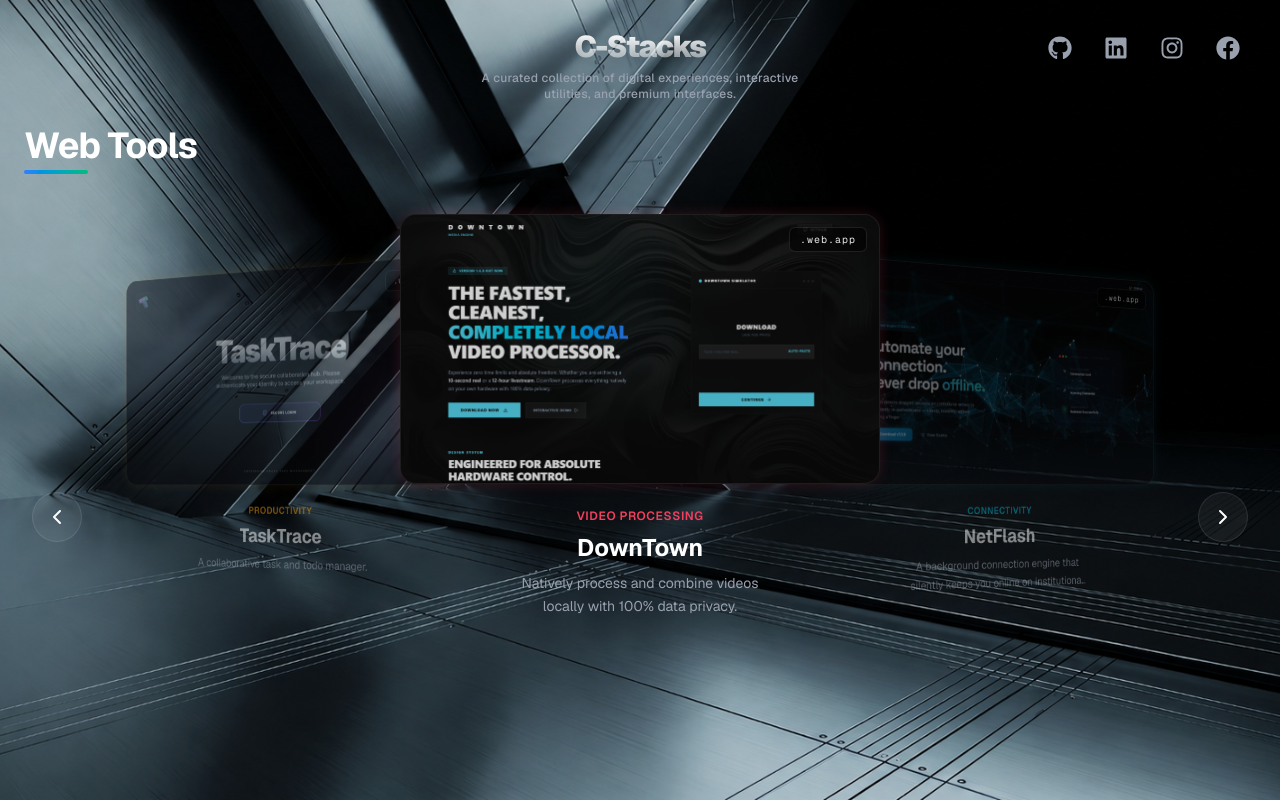
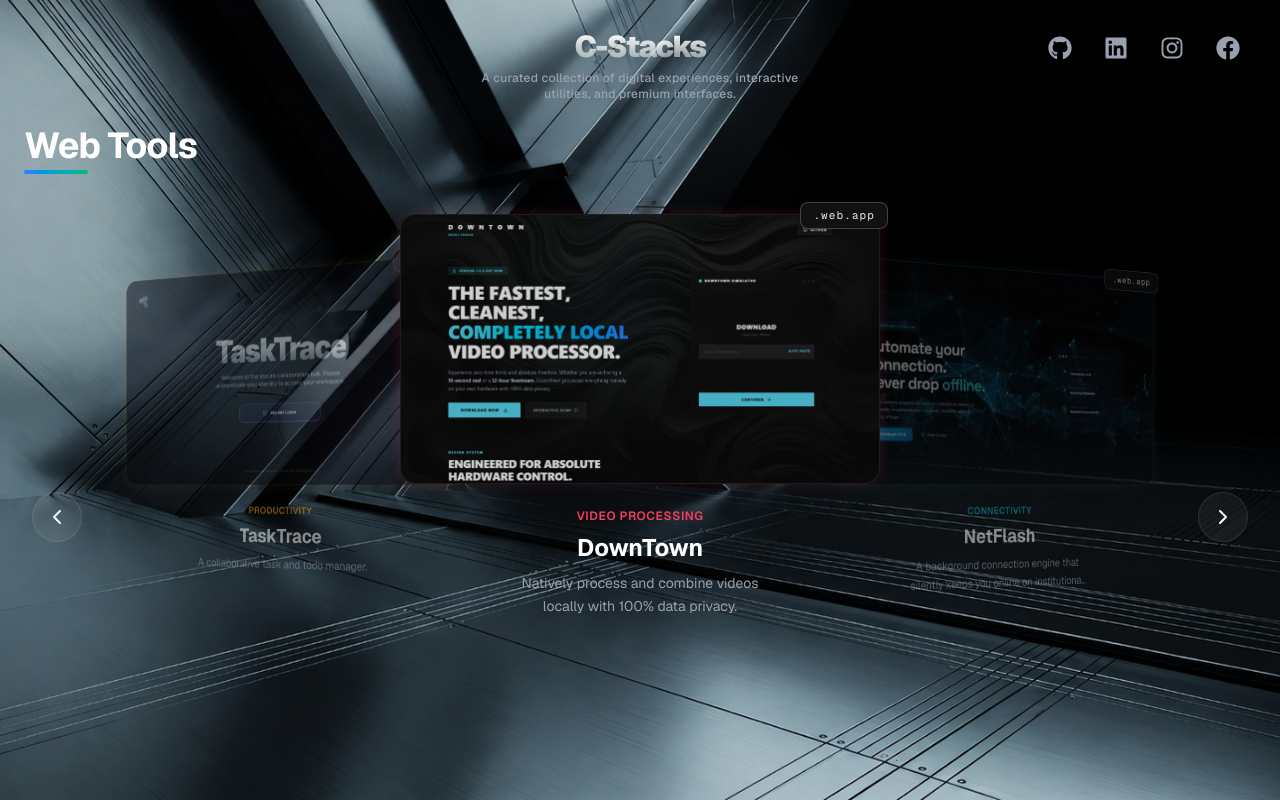
Before and after one commit to ChaniruWeerasinghe/C-Stacks, a Next.js app: page / in a window 1280 px wide. Shown: the top 800 px of the page. Built offline with nearby package versions, Linux system fonts and the light colour scheme.

Commit message:
style: positioned domain tag to pop out of the top right corner

```diff
--- a/components/NeonCard.tsx
+++ b/components/NeonCard.tsx
@@ -30,7 +30,18 @@
   const domainExt = getDomainExt(project.link);
 
   return (
-    <div className="w-full flex flex-col group cursor-grab active:cursor-grabbing">
+    <div className="relative w-full flex flex-col group cursor-grab active:cursor-grabbing">
+      {/* Domain Extension Tag (Floating above the top-right corner) */}
+      {domainExt && (
+        <div className={`absolute -top-3 -right-2 z-50 px-3 py-1 rounded-lg backdrop-blur-md border text-[11px] font-mono tracking-widest shadow-2xl pointer-events-none transition-transform duration-300 group-hover:-translate-y-1 ${
+          domainExt === '.com'
+            ? 'bg-[#1c1305] border-amber-500 text-amber-500 font-bold'
+            : 'bg-[#111] border-white/20 text-white/90'
+        }`}>
+          {domainExt}
+        </div>
+      )}
+
       {/* Image Container (The actual card) */}
       <div
         className="relative w-full aspect-video rounded-2xl bg-[#111111] border border-white/5 transition-all duration-300 overflow-hidden shrink-0"
@@ -46,17 +57,6 @@
           e.currentTarget.style.borderColor = "rgba(255,255,255,0.05)";
         }}
       >
-        {/* Domain Extension Tag */}
-        {domainExt && (
-          <div className={`absolute top-3 right-3 z-30 px-2.5 py-1 rounded-md backdrop-blur-md border text-[10px] font-mono tracking-widest shadow-lg pointer-events-none transition-colors ${
-            domainExt === '.com'
-              ? 'bg-amber-500/20 border-amber-500/50 text-amber-400 group-hover:bg-amber-500/30 font-semibold'
-              : 'bg-black/60 border-white/10 text-white/90 group-hover:bg-black/80'
-          }`}>
-            {domainExt}
-          </div>
-        )}
-
         {/* Live Preview Background or Manual Placeholder */}
         {project.usePlaceholder ? (
           <div className="absolute inset-0 flex items-center justify-center bg-[#111111] opacity-80 group-hover:opacity-100 transition-opacity duration-500 z-0">
```
